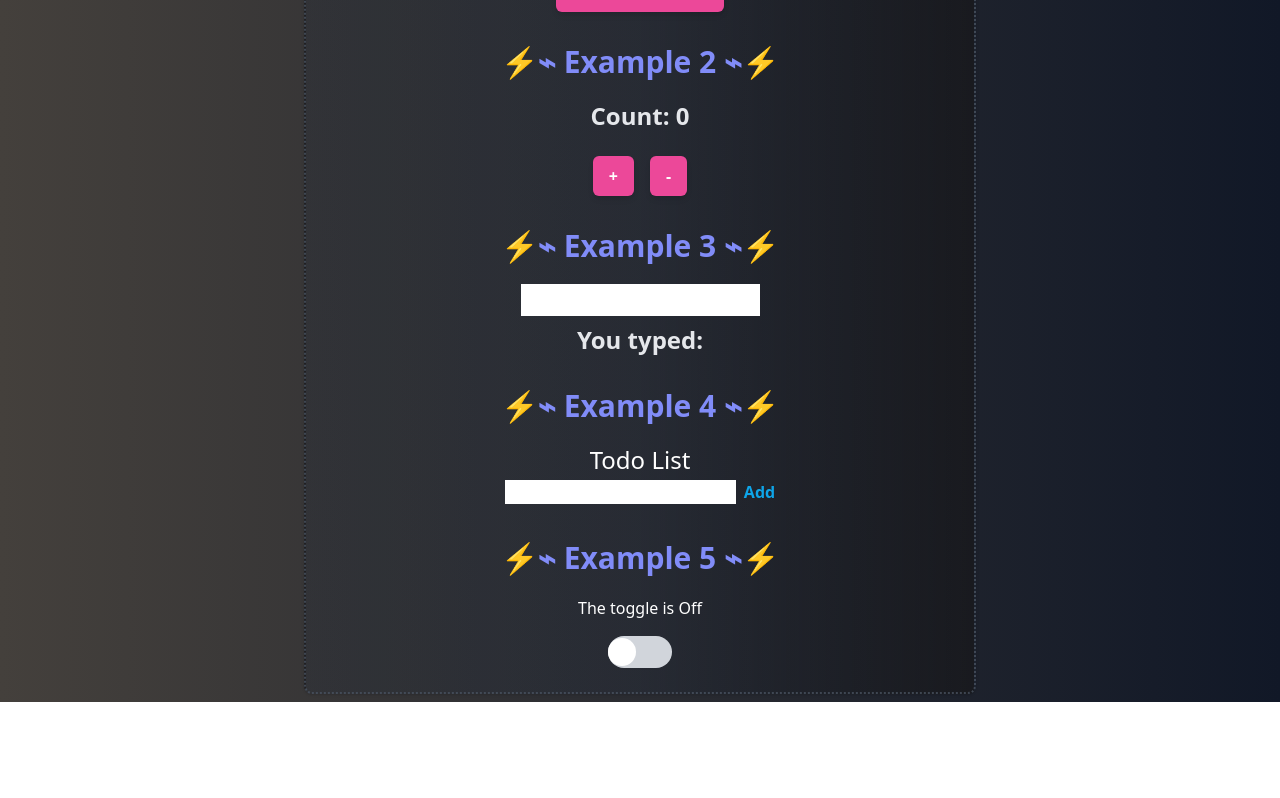
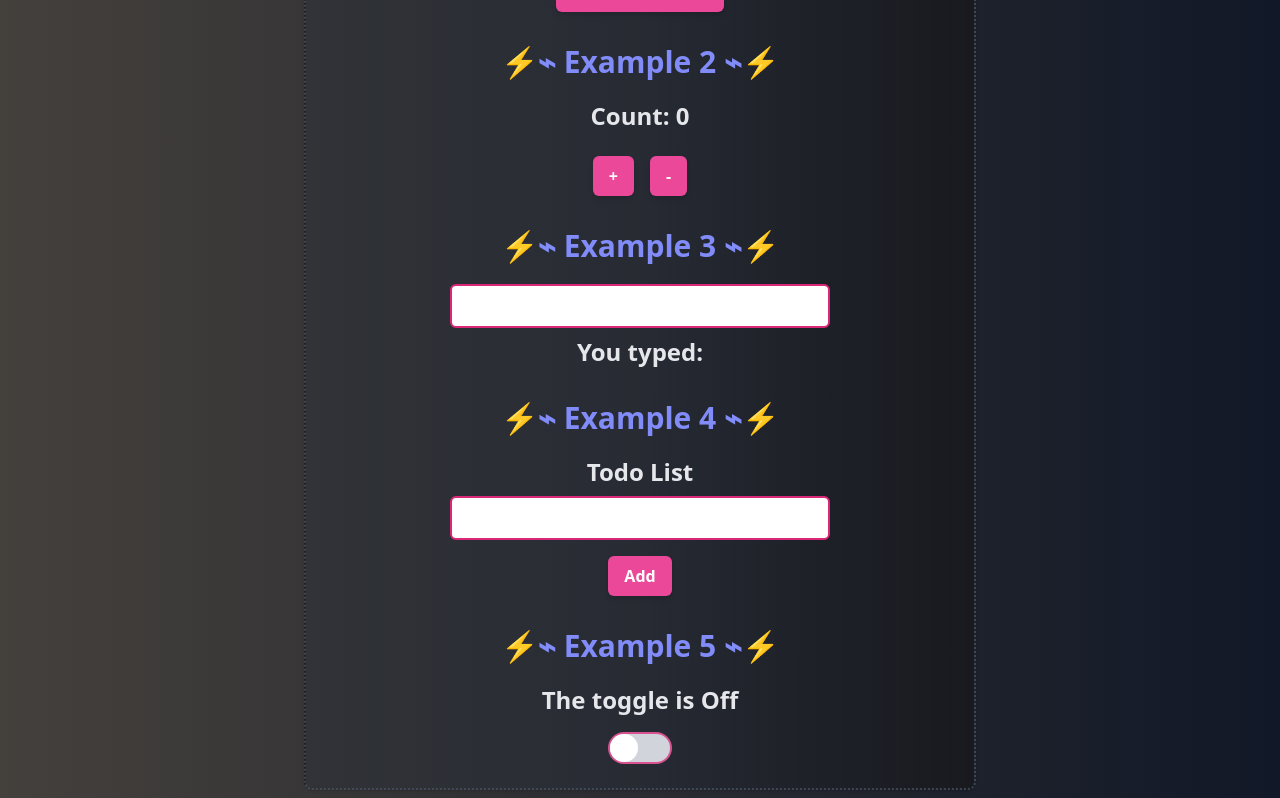
Before and after one commit to Subham-Maity/master_hooks, a Next.js app: page / in a window 1280 px wide. Shown: the part 366-1164 px from the top of the page. Before the commit the page ends 1068 px from the top, so only its background shows below. Built offline with nearby package versions, Linux system fonts and the light colour scheme.

Commit message:
Tailwind Layer for useStates

```diff
--- a/src/components/UseStates/Counter.tsx
+++ b/src/components/UseStates/Counter.tsx
@@ -9,11 +9,8 @@ const Counter = () => {
 
   return (
     <div>
-      <p className="text-2xl font-bold mb-2 text-gray-200">Count: {count}</p>
-      <button
-        className="bg-pink-500 hover:bg-pink-600 text-white font-bold py-2 px-4 rounded-md shadow-md transition duration-300 ease-in-out"
-        onClick={incrementCount}
-      >
+      <p className="counter-count-text">Count: {count}</p>
+      <button className="counter-count-button" onClick={incrementCount}>
         Increment Count
       </button>
     </div>
--- a/src/components/UseStates/CounterIncrementDecrement.tsx
+++ b/src/components/UseStates/CounterIncrementDecrement.tsx
@@ -1,38 +1,30 @@
 import React, { useState } from "react";
 
-// Define a type for the props of the Counter component
-type CounterProps = {
-  // No props for this component
-};
+type CounterProps = {};
 
 function Counter(props: CounterProps) {
-  // Create a state variable called count and initialize it to 0
-  // Use number as the type for count and setCount
   const [count, setCount] = useState<number>(0);
 
-  // Define a function to increment the count by 1
   function increment() {
     setCount(count + 1);
   }
 
-  // Define a function to decrement the count by 1
   function decrement() {
     setCount(count - 1);
   }
 
-  // Return the JSX code for the component
   return (
-    <div className="flex flex-col items-center space-y-4">
-      <p className="text-2xl font-bold mb-2 text-gray-200">Count: {count}</p>
-      <div className="flex space-x-4">
+    <div className="counter-increment-decrement-flex">
+      <p className="counter-increment-decrement-count-text">Count: {count}</p>
+      <div className="counter-increment-decrement-count-space">
         <button
-          className="bg-pink-500 hover:bg-pink-600 text-white font-bold py-2 px-4 rounded-md shadow-md transition duration-300 ease-in-out"
+          className="counter-increment-decrement-count-plus"
           onClick={increment}
         >
           +
         </button>
         <button
-          className="bg-pink-500 hover:bg-pink-600 text-white font-bold py-2 px-4 rounded-md shadow-md transition duration-300 ease-in-out"
+          className="counter-increment-decrement-count-minus"
           onClick={decrement}
         >
           -
--- a/src/components/UseStates/FromInput.tsx
+++ b/src/components/UseStates/FromInput.tsx
@@ -15,15 +15,13 @@ const FormInput = ({ label }: FormInputProps) => {
     <div>
       <label htmlFor="name">{label}</label>
       <input
-        className="text-sky-800 p-1"
+        className="form-input-text"
         id="name"
         type="text"
         value={input}
         onChange={handleChange}
       />
-      <p className="text-2xl font-bold mt-2 text-gray-200">
-        You typed: {input}
-      </p>
+      <p className="form-input-field">You typed: {input}</p>
     </div>
   );
 };
--- a/src/components/UseStates/TodoList.tsx
+++ b/src/components/UseStates/TodoList.tsx
@@ -38,10 +38,15 @@ function TodoList(props: TodoListProps) {
 
   return (
     <div>
-      <h1 className="text-2xl">Todo List</h1>
-      <form className="text-sky-500 p-1" onSubmit={handleSubmit}>
-        <input type="text" value={input} onChange={handleChange} />
-        <button className="font-bold pl-2" type="submit">
+      <h1 className="todo-list-text">Todo List</h1>
+      <form className="todo-list-form" onSubmit={handleSubmit}>
+        <input
+          className="todo-list-input"
+          type="text"
+          value={input}
+          onChange={handleChange}
+        />
+        <button className="todo-list-add-button" type="submit">
           Add
         </button>
       </form>
@@ -49,7 +54,12 @@ function TodoList(props: TodoListProps) {
         {tasks.map((task) => (
           <li key={task.id}>
             {task.text}
-            <button onClick={() => handleRemove(task.id)}>X</button>
+            <button
+              className="todo-list-remove-button"
+              onClick={() => handleRemove(task.id)}
+            >
+              Remove
+            </button>
           </li>
         ))}
       </ul>
--- a/src/components/UseStates/Toggles.tsx
+++ b/src/components/UseStates/Toggles.tsx
@@ -1,12 +1,11 @@
 import React, { useState } from "react";
 
 function Toggles() {
-  // Use generic type boolean for useState hook
   const [isOn, setIsOn] = useState<boolean>(false);
 
   return (
     <div>
-      <p>The toggle is {isOn ? "On" : "Off"}</p>
+      <p className="toggle-button-text">The toggle is {isOn ? "On" : "Off"}</p>
       <div
         style={{
           display: "flex",
@@ -15,14 +14,11 @@ function Toggles() {
           marginTop: "1rem",
         }}
       >
-        <button
-          className="w-16 h-8 flex items-center rounded-full bg-gray-300 focus:outline-none focus:ring-2 focus:ring-blue-500"
-          onClick={() => setIsOn(!isOn)}
-        >
+        <button className="toggle-button-bg" onClick={() => setIsOn(!isOn)}>
           <span
             className={`${
-              isOn ? "translate-x-8 bg-blue-500" : "translate-x-0 bg-white"
-            } w-7 h-7 rounded-full transform transition-transform`}
+              isOn ? "toggle-button-on" : "toggle-button-off"
+            } toggle-button-rotate `}
           />
         </button>
       </div>
--- a/src/styles/globals.css
+++ b/src/styles/globals.css
@@ -1,7 +1,7 @@
 @tailwind base;
 @tailwind components;
 @tailwind utilities;
-
+/*~~~MainPage~~~~*/
 .main-bg {
     @apply bg-gradient-to-b from-stone-700 to-gray-900 bg-gradient-to-r items-center justify-center text-white text-center
 }
@@ -30,3 +30,84 @@
 .example-number{
     @apply mb-5 mt-8 text-3xl font-extrabold text-indigo-400
 }
+
+/*~~~~UserStates Components~~~~*/
+
+
+/*Counter.tsx*/
+.counter-count-text{
+    @apply text-2xl font-bold mb-2 text-gray-200
+}
+.counter-count-button{
+    @apply bg-pink-500 hover:bg-pink-600 text-white font-bold py-2 px-4 rounded-md shadow-md transition duration-300 ease-in-out
+}
+
+
+/*CounterIncrementDecrement.tsx*/
+.counter-increment-decrement-flex{
+    @apply flex flex-col items-center space-y-4
+}
+.counter-increment-decrement-count-text{
+    @apply text-2xl font-bold mb-2 text-gray-200
+}
+.counter-increment-decrement-count-space{
+    @apply flex space-x-4
+}
+.counter-increment-decrement-count-plus{
+    @apply bg-pink-500 hover:bg-pink-600 text-white font-bold py-2 px-4 rounded-md shadow-md transition duration-300 ease-in-out
+}
+.counter-increment-decrement-count-minus{
+    @apply bg-pink-500 hover:bg-pink-600 text-white font-bold py-2 px-4 rounded-md shadow-md transition duration-300 ease-in-out
+}
+
+/*FromInput.tsx*/
+
+.form-input-text{
+    @apply text-sky-800 p-1 border-2 border-pink-600 rounded-md text-2xl text-teal-500 font-bold
+}
+.form-input-field{
+    @apply text-2xl font-bold mt-2 text-gray-200
+}
+
+/*TodoList.tsx*/
+
+.todo-list-text{
+    @apply text-2xl font-bold mb-2 text-gray-200
+}
+.todo-list-button{
+    @apply bg-pink-500 hover:bg-pink-600 text-white font-bold py-2 px-4 rounded-md shadow-md transition duration-300 ease-in-out
+}
+
+.todo-list-form{
+    @apply flex flex-col items-center space-y-4
+}
+
+.todo-list-input{
+    @apply text-sky-800 p-1 border-2 border-pink-600 rounded-md text-2xl text-teal-500 font-bold
+}
+.todo-list-add-button{
+    @apply bg-pink-500 hover:bg-pink-600 text-white font-bold py-2 px-4 rounded-md shadow-md transition duration-300 ease-in-out
+}
+
+.todo-list-remove-button{
+    @apply bg-red-500 hover:bg-red-600 mt-1.5 ml-1.5 text-white font-bold py-1 px-1 rounded-md shadow-md transition duration-300 ease-in-out
+}
+
+
+/*Toggles.tsx*/
+.toggle-button-bg{
+    @apply w-16 h-8 flex items-center rounded-full bg-gray-300 focus:outline-none focus:ring-2 focus:ring-pink-500 border-2 border-pink-600/75
+}
+
+.toggle-button-on{
+    @apply translate-x-8 bg-pink-500
+}
+.toggle-button-off{
+    @apply translate-x-0 bg-white
+}
+.toggle-button-rotate{
+    @apply w-7 h-7 rounded-full transform transition-transform
+}
+.toggle-button-text{
+    @apply text-2xl font-bold mb-2 text-gray-200
+}
```
